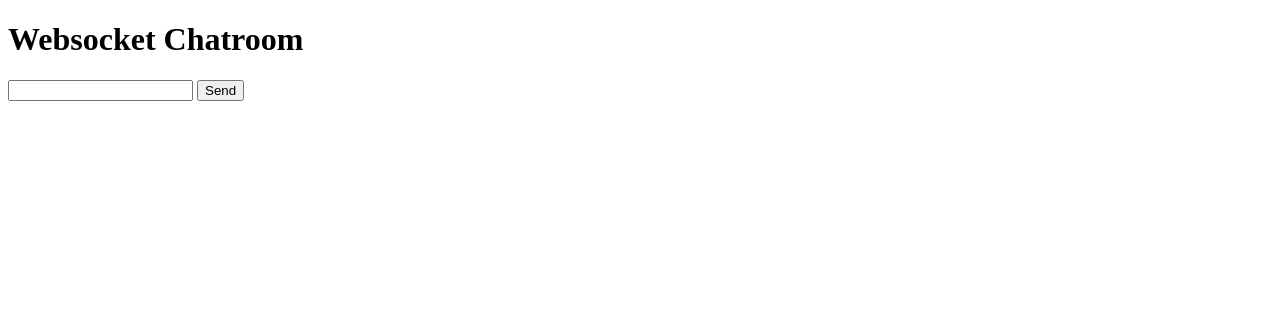
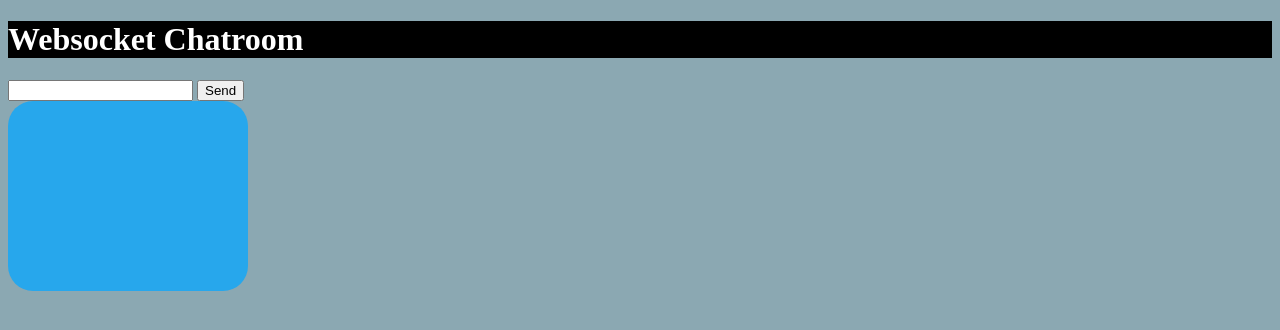
Before and after one commit to EricBrown56/Websocket_chat, a Flask app: page / in a window 1280 px wide. Shown: the top 330 px of the page. Run offline with Flask 3, Linux system fonts and the light colour scheme; some libraries are stand-ins or nearby versions.

Commit message:
cant get the CSS to take

```diff
--- a/app.py
+++ b/app.py
@@ -3,7 +3,7 @@ from flask_socketio import SocketIO
 
 app = Flask(__name__)
 
-message_db = []
+message_storage = []
 socketio = SocketIO()
 
 socketio.init_app(app, cors_allowed_origin = '*')# set cors to allow all origins with *
@@ -21,8 +21,8 @@ def handle_disconnect():
 def handle_message(message): # When listening for a message events, takes in a message as an argument
     print(f"Message: {message}")
     socketio.emit('message', message) #.emit() method broadcasts a special message to everyone connected
-    message_db.append(message)
-    return message_db
+    message_storage.append(message)
+    return message_storage
 
 
 @app.route('/')
--- /dev/null
+++ b/templates/base.css
@@ -0,0 +1,20 @@
+body {
+    background-color: rgb(139, 168, 178);
+  }
+
+#chat-box {
+    border-radius: 25px;
+    background: #27a7ec;
+    padding: 20px;
+    width: 200px;
+    height: 150px;
+  }
+
+p {
+    border-style: solid black;
+}
+
+h1 {
+    background-color: black;
+    color: white;
+}
--- a/templates/base.html
+++ b/templates/base.html
@@ -1,10 +1,14 @@
 <!DOCTYPE html>
 <html lang="en">
 <head>
+
     <meta charset="UTF-8">
     <meta name="viewport" content="width=device-width, initial-scale=1.0">
     <title>Websocket Chatroom</title>
+    <link rel="stylesheet" type="text/css" href="base.css">
+
 </head>
+
     <body>
         <h1>Websocket Chatroom</h1>
         <form id="message-form" onsubmit="addMessage(event)">
@@ -18,6 +22,7 @@
         </div>
 
         <script src="https://cdnjs.cloudflare.com/ajax/libs/socket.io/4.0.1/socket.io.js" integrity="sha512-q/dWJ3kcmjBLU4Qc47E4A9kTB4m3wuTY7vkFJDTZKjTs8jhyGQnaUrxa0Ytd0ssMZhbNua9hE+E7Qv1j+DyZwA==" crossorigin="anonymous"></script>
+
         <script>
 
             const socket = io()
@@ -46,4 +51,5 @@
 
         </script>
     </body>
+
 </html>
```
Lines whose indentation alone changed are shown as unchanged.
